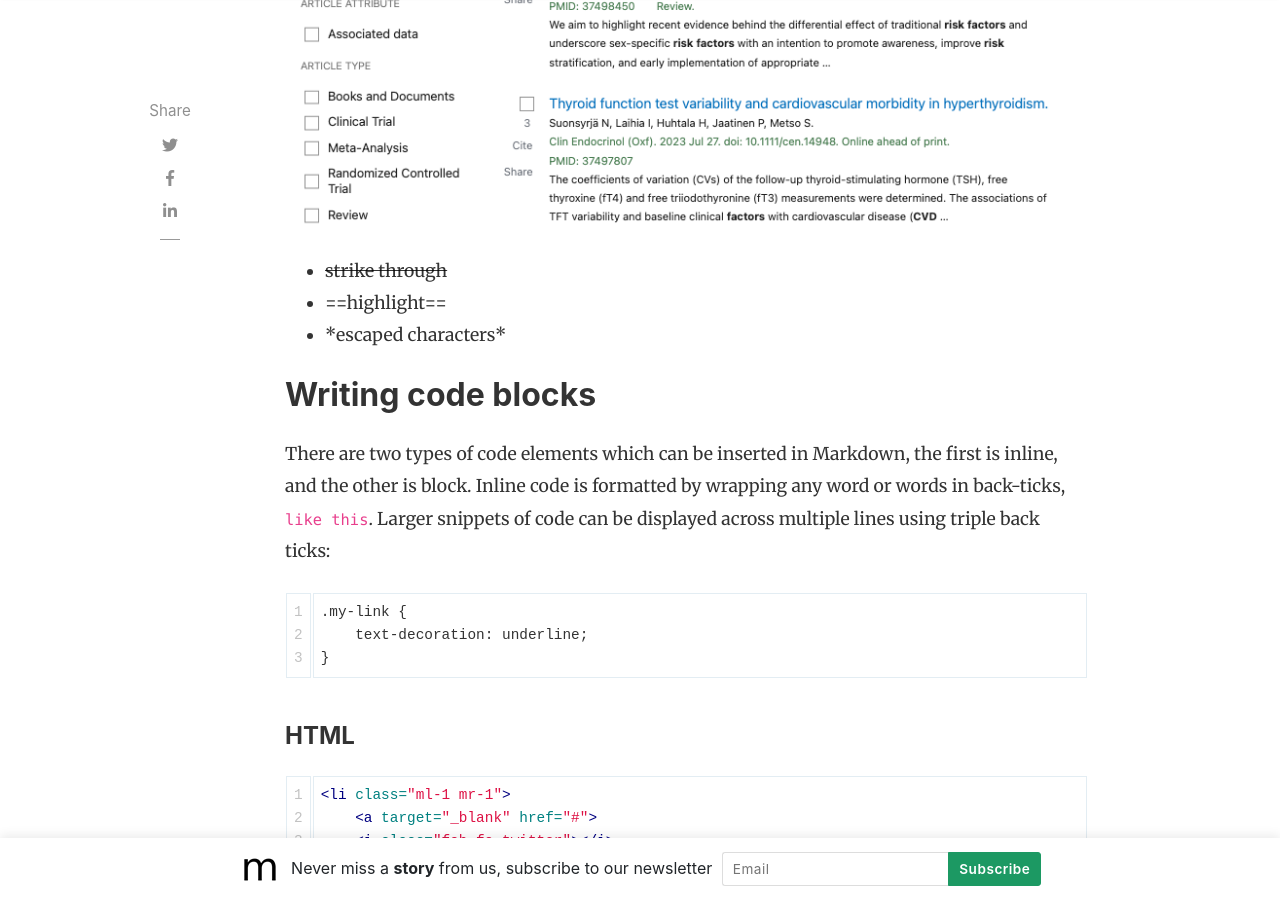
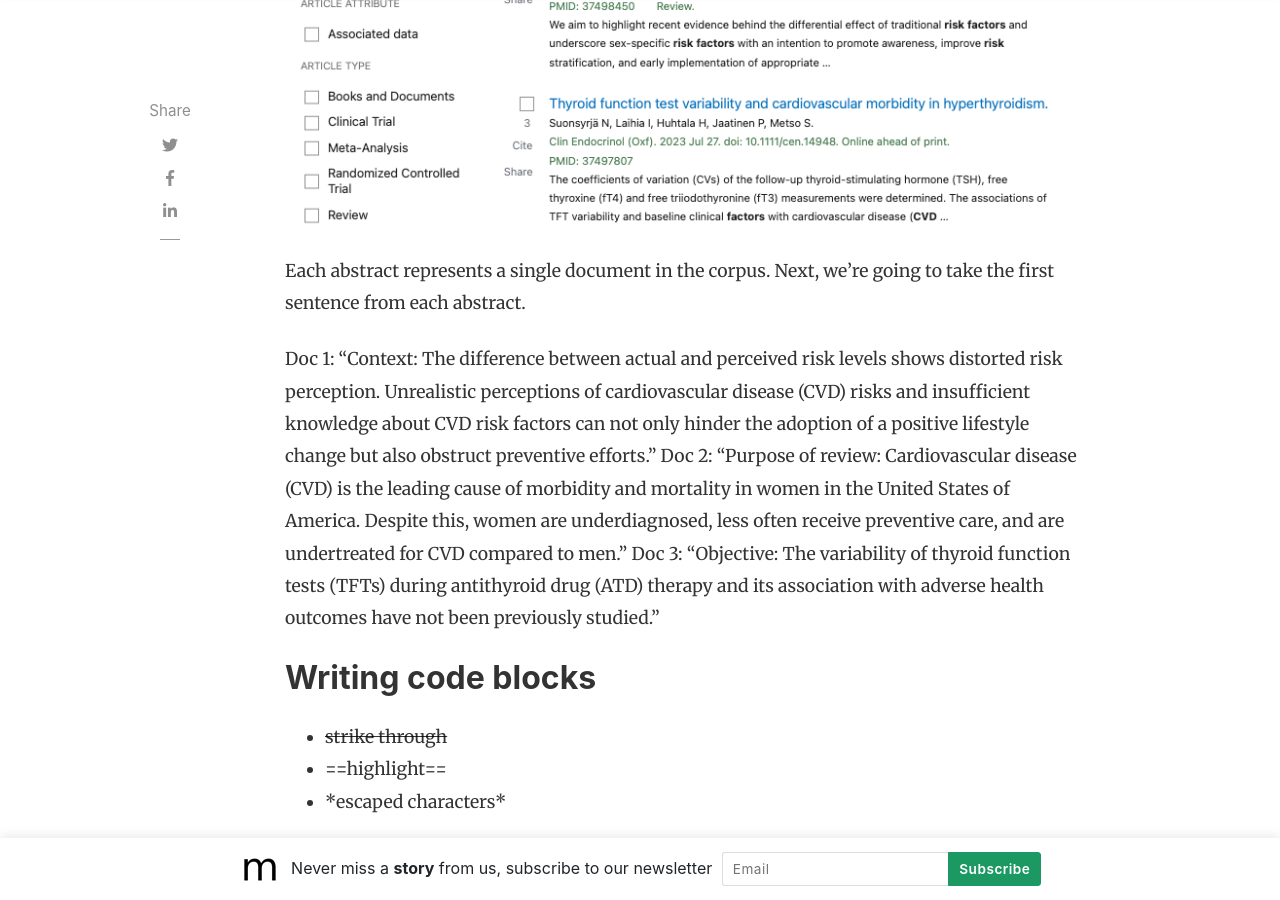
Before and after one commit to slsu0424/slsu0424.github.io, a Jekyll site: the page built from _posts/2023-07-27-test.md, in a window 1280 px wide and 900 px high, scrolled down 2363 px. Built offline with Jekyll 4.4.1, drawn with Linux system fonts in a browser that asks for light colours; nearby versions of some CDN libraries; comment, search, counter and statistics services are not loaded; some of the changed text lies outside the part shown.

Commit message:
Update 2023-07-27-test.md

```diff
--- a/_posts/2023-07-27-test.md
+++ b/_posts/2023-07-27-test.md
@@ -18,7 +18,7 @@ To start, I wanted to backtrack where LLMs came from.  LLMs are a type of neural
 
 The [goal of NLP](https://web.stanford.edu/class/cs224n/readings/cs224n-2019-notes01-wordvecs1.pdf) is to enable computers to "understand" natural language in order to perform some task, such as sentiment analysis.  In order to do so, natural language (text format) needs to be converted (encode) into a numerical format.
 
-There are numerous approaches to encode text, or words.  One of the simplest approaches is to generate a [one-hot](https://en.wikipedia.org/wiki/One-hot) vector (1 x N matrix) that will distinguish a word from every other word in a vocabulary.  This [tutorial](https://gyan-mittal.com/nlp-ai-ml/nlp-word-encoding-by-one-hot-encoding/) does a really good job explaining how this works when applied to documents.
+There are numerous approaches to encode text, or words.  One of the simplest approaches is to generate a [one-hot](https://en.wikipedia.org/wiki/One-hot) vector (1 x N matrix, where N is the size of the vocabulary) that will distinguish a word from every other word in a vocabulary.  This [tutorial](https://gyan-mittal.com/nlp-ai-ml/nlp-word-encoding-by-one-hot-encoding/) does a really good job explaining how this works when applied to documents.
 
 ## Let's convert a few PubMed abstracts to vectors
 
@@ -26,7 +26,15 @@ To put the above tutorial into practice, I thought I would give this a try with
 
 ![PubMed](/assets/images/2023-07-28_PubMed.png)
 
+Each abstract represents a single document in the corpus.  Next, we're going to take the first sentence from each abstract.
 
+Doc 1: "Context: The difference between actual and perceived risk levels shows distorted risk perception. Unrealistic perceptions of cardiovascular disease (CVD) risks and insufficient knowledge about CVD risk factors can not only hinder the adoption of a positive lifestyle change but also obstruct preventive efforts."
+Doc 2: "Purpose of review: Cardiovascular disease (CVD) is the leading cause of morbidity and mortality in women in the United States of America. Despite this, women are underdiagnosed, less often receive preventive care, and are undertreated for CVD compared to men."
+Doc 3: "Objective: The variability of thyroid function tests (TFTs) during antithyroid drug (ATD) therapy and its association with adverse health outcomes have not been previously studied."
+
+
+
+## Writing code blocks
 
 + ~~strike through~~
 + ==highlight==
```
